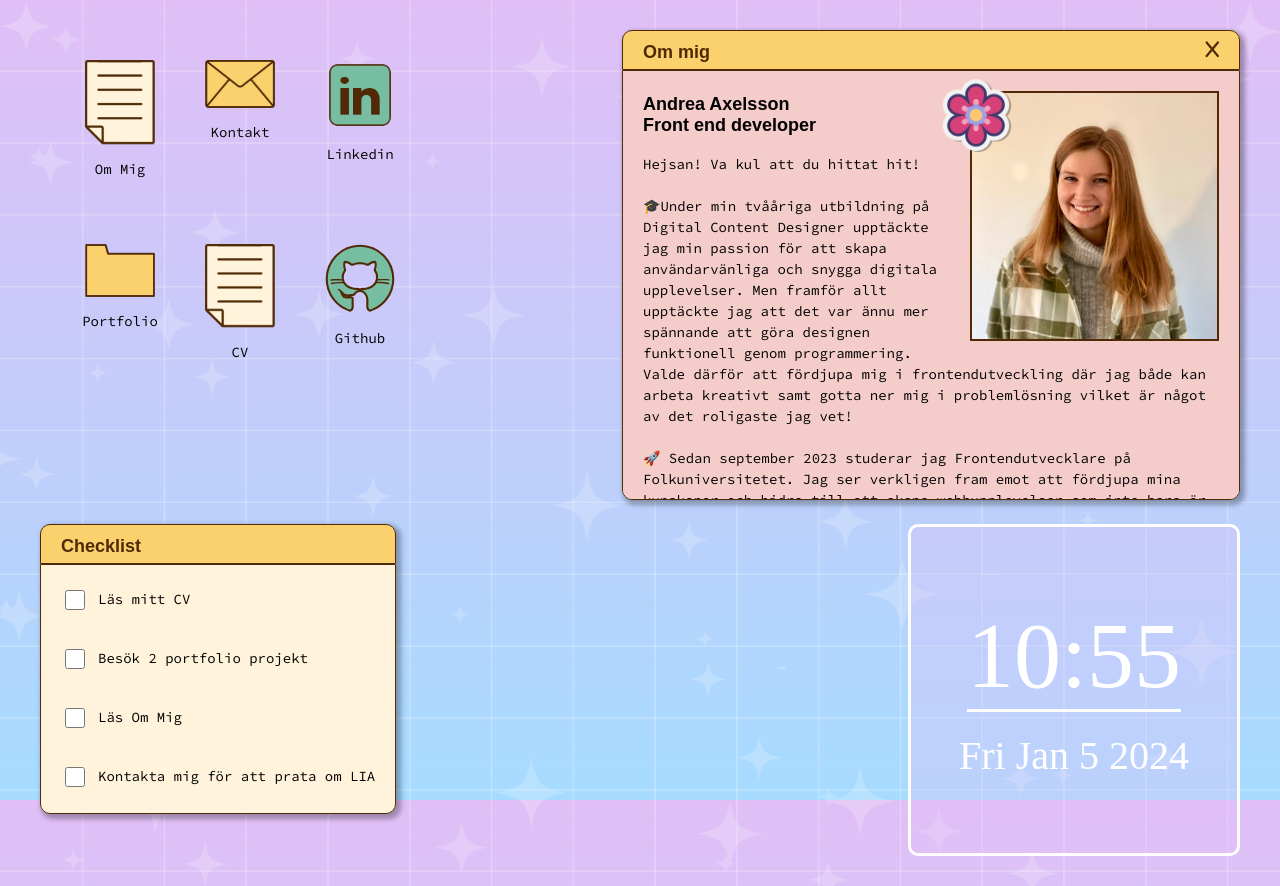
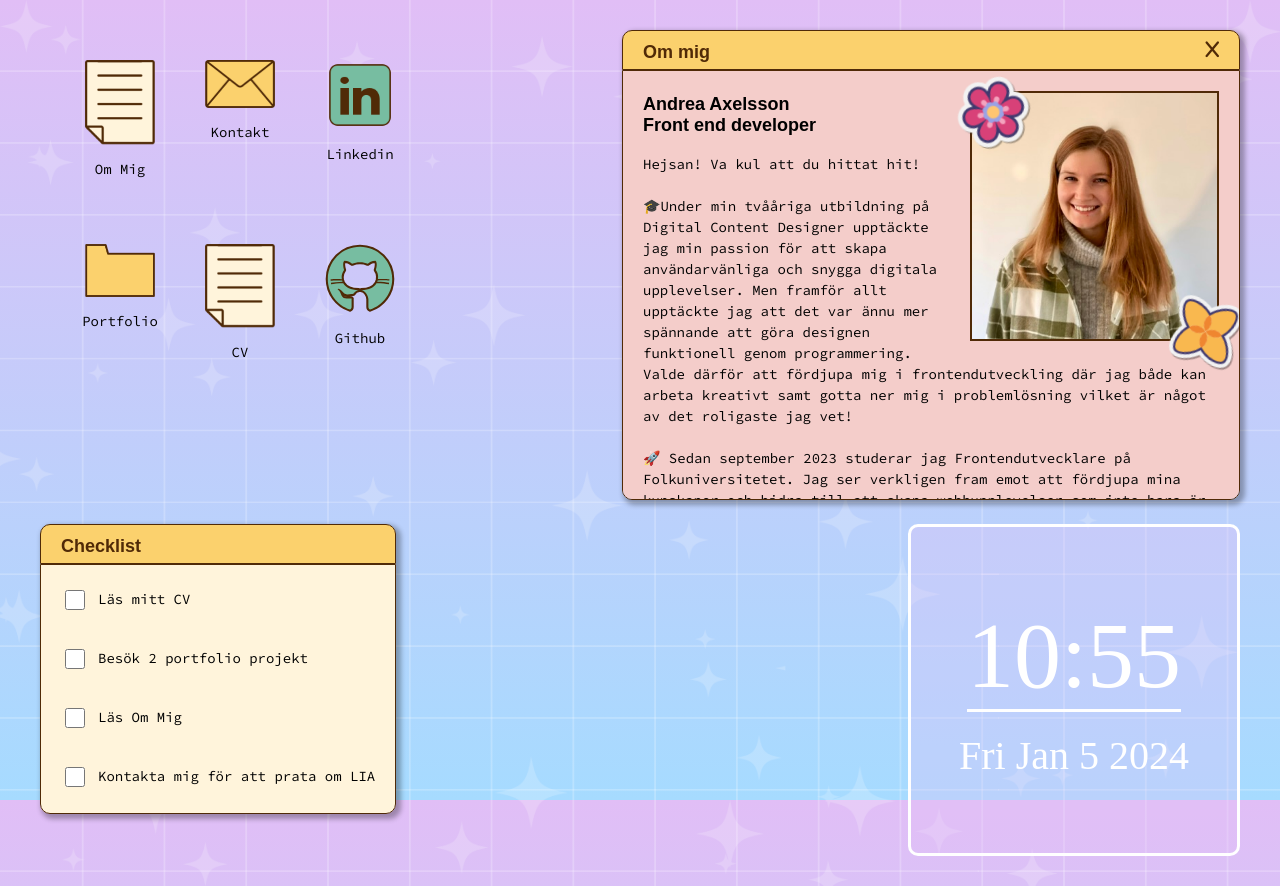
Before and after one commit to Andrea-Axelsson/Portfolio, a React (Vite) app: page / in a window 1280 px wide. Built offline with nearby package versions, Linux system fonts and the light colour scheme; a web font is replaced by a local one.

Commit message:
Updated code

```diff
--- a/src/App.jsx
+++ b/src/App.jsx
@@ -109,7 +109,7 @@ const App = () => {
         </div>
         {contactWindow && contactWindow.clicked &&
       (
-        <div className="contact-component">
+        <div className={`contact-component ${contactWindow.clicked ? 'open-animation' : 'close-animation'}`}>
           <Contact
           onClose={() => toggleDesktopWindows(contactWindow.id)}
           />
--- a/src/components/About.jsx
+++ b/src/components/About.jsx
@@ -8,9 +8,8 @@ function About(props) {
         </header>
         <main className="window__body bg--pink window__body--big-height">
           <div className="image-div">
-          <img className="window__about-image" src="/src/assets/avatar-andrea.jpeg" alt="Image of Me"/>
           <img className="image-sticker1" src="/src/assets/flower.png"/>
-          <img className="image-sticker2" src="/src/assets/flower2.png"/>
+          <img className="image-sticker2" src="/src/assets/flower3.png"/>
           </div>
 
 
--- a/src/index.css
+++ b/src/index.css
@@ -65,7 +65,6 @@ body {
   position: absolute;
   top: 30%;
   left: 40%;
-
 }
 
 .portfolio-component{
@@ -92,7 +91,6 @@ body {
 }
 
 /* ANIMATION */
-
 @keyframes close {
   0%{
     transform: scale(1)
@@ -110,6 +108,17 @@ body {
     transform: scale(1)
   }
 }
+
+
+@keyframes spin-back-forth {
+  0%, 100% {
+    transform: rotate(0deg);
+  }
+  50% {
+    transform: rotate(180deg);
+  }
+}
+
 
 
 
@@ -268,32 +277,32 @@ body {
   cursor: url("assets/Peka.png"), auto;
 }
 
-.window__about-image{
+.image-div{
+  position: relative;
+  background-image: url("assets/avatar-andrea.jpeg");
   width: 249px;
   height: 250px;
   border: 2px solid #502A07;
   float: right;
   margin: 20px 0 20px 30px;
-  object-fit: cover;
-}
-
-.image-div{
-  position: relative;
+  background-size: cover;
+  background-position: center;
 }
 
 .image-sticker1{
   position: absolute;
-
   width: 90px;
-  left: 50%;
+  left: -10%;
+  top: -10%;
+  animation: spin-back-forth 3s infinite;
 }
 
 .image-sticker2{
   position: absolute;
-
-  width: 90px;
-  left: 90%;
-  bottom: 100%;
+  width: 75px;
+  left: 80%;
+  bottom: -12%;
+  animation: spin-back-forth 3s infinite;
 }
 
 .window__button{
@@ -320,7 +329,7 @@ body {
 /* MEDIA QUERIES */
 
 @media (max-width: 600px){
-  .window__about-image{
+  .image-div{
     float: none;
     margin: 10px auto;
     height: 200px;
```
Also changed, not shown: src/assets/flower3.png (added).
